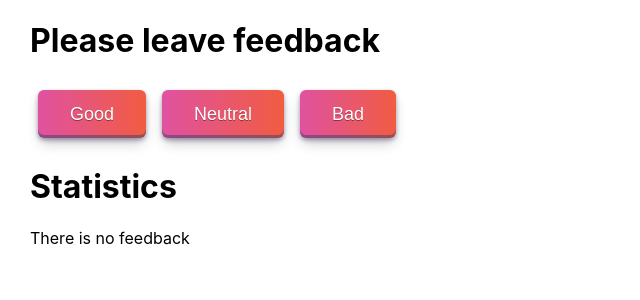
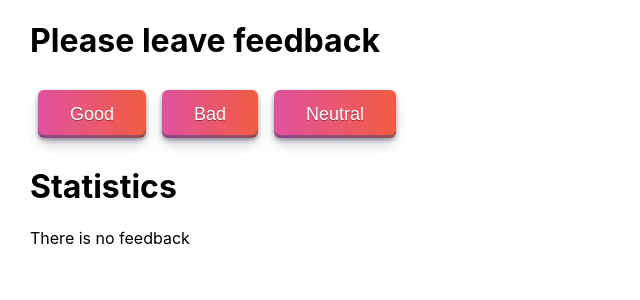
Before and after one commit to BartlomiejKita/goit-react-hw-04-hooks-feedback, a React (Create React App) app: page / in a window 1280 px wide. Shown: the top 300 px of the page, without its empty margins (0-640 px from the left). Built offline with nearby package versions, Linux system fonts and the light colour scheme.

Commit message:
add hooks

```diff
--- a/src/components/App.jsx
+++ b/src/components/App.jsx
@@ -1,64 +1,69 @@
-import { Component } from 'react';
 import Statistics from './Statistics';
 import FeedbackOptions from './FeedbackOptions';
 import Section from './Section';
 import Notification from './Notification';
-class App extends Component {
-  state = {
+import { useReducer } from 'react';
+
+const initialValue = {
   good: 0,
+  bad: 0,
   neutral: 0,
-    bad: 0,
 };
 
-  handleIncrement = evt => {
-    let key = evt.target.textContent;
-
-    this.setState(state => ({
-      [key]: state[key] + 1,
-    }));
+const reducer = (state, action) => {
+  switch (action.type) {
+    case 'good':
+      return { ...state, good: state.good + 1 };
+    case 'bad':
+      return { ...state, bad: state.bad + 1 };
+    case 'neutral':
+      return { ...state, neutral: state.neutral + 1 };
+    default:
+      throw new Error();
+  }
 };
 
-  countTotalFeedback = state => {
+const App = () => {
+  const [state, dispatch] = useReducer(reducer, initialValue);
+
+  const handleIncrement = evt => dispatch({ type: evt.target.textContent });
+
+  const countTotalFeedback = state => {
     return Object.values(state).reduce(
       (total, element) => (total += element),
       0
     );
   };
 
-  countPositiveFeedbackPercentage = (good, total) => {
+  const countPositiveFeedbackPercentage = (good, total) => {
     const positive = Math.round((good / total) * 100);
     return isNaN(positive) ? 0 : positive;
   };
 
-  render() {
-    const { good, neutral, bad } = this.state;
-    const total = this.countTotalFeedback(this.state);
-    const positivePercentage = this.countPositiveFeedbackPercentage(
-      good,
-      total
-    );
-    const btnNames = Object.keys(this.state);
+  const { good, neutral, bad } = state;
+  const total = countTotalFeedback(state);
+  const positivePercentage = countPositiveFeedbackPercentage(good, total);
+  const btnNames = Object.keys(state);
   return (
     <>
       <Section title="Please leave feedback">
-          <FeedbackOptions
-            options={btnNames}
-            onLeaveFeedback={this.handleIncrement}
-          />
+        <FeedbackOptions options={btnNames} onLeaveFeedback={handleIncrement} />
       </Section>
       <Section title="Statistics">
-          {total === 0 ? <Notification message="There is no feedback"/> :
+        {total === 0 ? (
+          <Notification message="There is no feedback" />
+        ) : (
           <Statistics
             good={good}
+            bad={bad}
             neutral={neutral}
-              bad={bad}
             total={total}
             positivePercentage={positivePercentage}
-            ></Statistics>}
+          ></Statistics>
+        )}
       </Section>
     </>
   );
-  }
-}
+};
 
 export default App;
```
Lines whose indentation alone changed are shown as unchanged.
